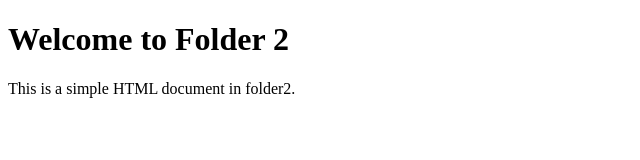
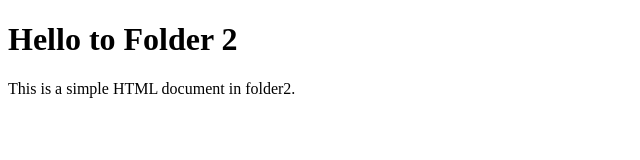
Before and after one commit to Karatsiuba/test, a plain HTML site: page folder2/index.html in a window 1280 px wide. Shown: the whole page, without its empty margins (0-640 px from the left). Drawn offline with Linux system fonts and the light colour scheme.

Commit message:
Update index.html

```diff
--- a/folder2/index.html
+++ b/folder2/index.html
@@ -6,7 +6,7 @@
     <title>Document</title>
 </head>
 <body>
-    <h1>Welcome to Folder 2</h1>
+    <h1>Hello to Folder 2</h1>
     <p>This is a simple HTML document in folder2.</p>
 
 </body>
```
